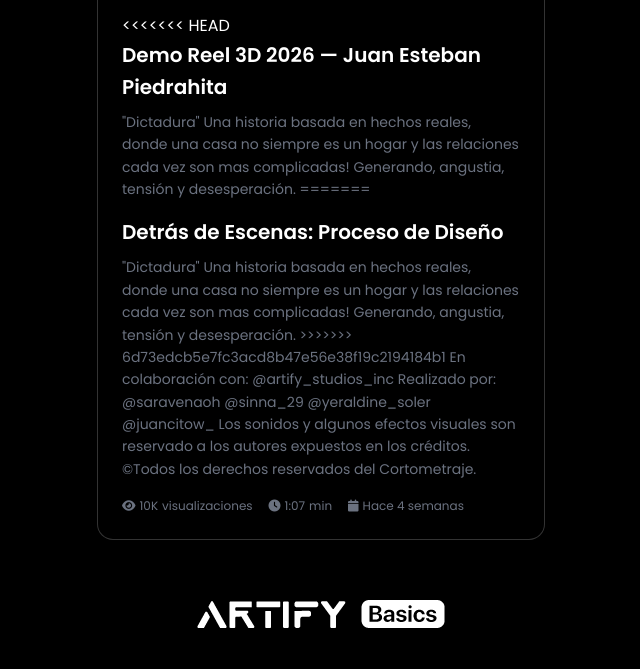
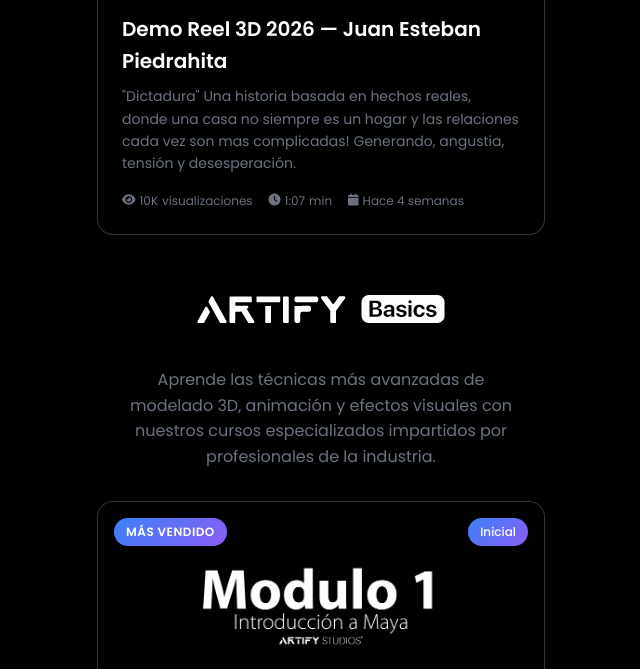
Before and after one commit to ArtifyStudios/Linktify, a plain HTML site: page index.html in a window 1280 px wide. Shown: the part 1436-2105 px from the top of the page, without its empty margins (319-959 px from the left). Drawn offline with Linux system fonts and the light colour scheme.

Commit message:
correccion todo

```diff
--- a/index.html
+++ b/index.html
@@ -143,11 +143,7 @@
                 <div class="video-container">
                     <div class="video-wrapper">
                         <video id="mainVideo" poster="img/Mesa de trabajo 1.png">
-<<<<<<< HEAD
                             <source src="Video/Secuencia 01.mp4" type="video/mp4">
-=======
-                            <source src="Video/trailer_dictadura.mp4" type="video/mp4">
->>>>>>> 6d73edcb5e7fc3acd8b47e56e38f19c2194184b1
                         </video>
 
                         <div class="video-overlay" id="videoOverlay">
@@ -170,57 +166,10 @@
                     </div>
 
                     <div class="video-info">
-<<<<<<< HEAD
                         <h3 data-es="Demo Reel 3D 2026 — Juan Esteban Piedrahita" data-en="Behind the Scenes: Design Process">Demo Reel 3D 2026 — Juan Esteban Piedrahita</h3>
                         <p data-es="Una recopilación de mis mejores trabajos recientes como Artista 3D. Este reel muestra mi versatilidad en el flujo de producción, incluyendo [menciona 2 o 3 cosas, ej: modelado de personajes, diseño de entornos y texturizado hiperrealista].
 
-Cada proyecto expuesto refleja mi enfoque en el detalle técnico y la optimización para [ej: motores de juego o render cinematográfico], utilizando herramientas como [ej: Maya, Blender, ZBrush y Substance Painter].">"Dictadura" Una historia basada en hechos reales, donde una casa no siempre es un hogar y las relaciones cada vez son mas complicadas! Generando, angustia, tensión y desesperación.
-=======
-                        <h3 data-es="Detrás de Escenas: Proceso de Diseño" data-en="Behind the Scenes: Design Process">Detrás de Escenas: Proceso de Diseño</h3>
-                        <p data-es="Dictadura Una historia basada en hechos reales, donde una casa no siempre es un hogar y las relaciones cada vez son mas complicadas! Generando, angustia, tensión y desesperación.
-
-                        En colaboración con:
-                        @artify_studios_inc
-
-                        Realizado por:
-
-                         @saravenaoh
-                          @sinna_29
-                          @yeraldine_soler
-                        @juancitow_
-
-                        Los sonidos y algunos efectos visuales son reservado a los autores expuestos en los créditos.
-
-                        ©Todos los derechos reservados del Cortometraje" data-en="Dictatorship
-                        A story based on true events, where a house is not always a home, and relationships grow increasingly complicated—generating anguish, tension, and despair.
-
-                        In collaboration with:
-                        @artify_studios_inc
-
-                        Created by:
-                        @saravenaoh
-                        @sinna_29
-                        @yeraldine_soler
-                        @juancitow_
-
-                        The sounds and some visual effects are reserved to the authors listed in the credits.
-
-                        ©All rights reserved for the short film.">"Dictadura" Una historia basada en hechos reales, donde una casa no siempre es un hogar y las relaciones cada vez son mas complicadas! Generando, angustia, tensión y desesperación.
->>>>>>> 6d73edcb5e7fc3acd8b47e56e38f19c2194184b1
-
-                        En colaboración con:
-                        @artify_studios_inc
-
-                        Realizado por:
-
-                        @saravenaoh
-                        @sinna_29
-                        @yeraldine_soler
-                        @juancitow_
-
-                        Los sonidos y algunos efectos visuales son reservado a los autores expuestos en los créditos.
-
-                        ©Todos los derechos reservados del Cortometraje.</p>
+Cada proyecto expuesto refleja mi enfoque en el detalle técnico y la optimización para [ej: motores de juego o render cinematográfico], utilizando herramientas como [ej: Maya, Blender, ZBrush y Substance Painter].">"Dictadura" Una historia basada en hechos reales, donde una casa no siempre es un hogar y las relaciones cada vez son mas complicadas! Generando, angustia, tensión y desesperación.</p>
                         <div class="video-stats">
                             <span><i class="fas fa-eye"></i> 10K <span data-es="visualizaciones" data-en="views">visualizaciones</span></span>
                             <span><i class="fas fa-clock"></i> 1:07 <span data-es="min" data-en="min">min</span></span>
@@ -292,11 +241,7 @@ Cada proyecto expuesto refleja mi enfoque en el detalle técnico y la optimizaci
 
     <div class="links-grid" id="linksGrid">
         <!-- Enlace 1: Portafolio -->
-<<<<<<< HEAD
         <div class="link-card" data-url="https://drive.google.com/drive/folders/1c-eCN7AzfaRMkXGxOI6fCiZbBo3VY6mp?usp=sharing">
-=======
-        <div class="link-card" data-url="https://portafolioartify.netlify.app/">
->>>>>>> 6d73edcb5e7fc3acd8b47e56e38f19c2194184b1
             <div class="link-card-main">
                 <div class="link-icon">
                     <i class="fas fa-briefcase"></i>
```
